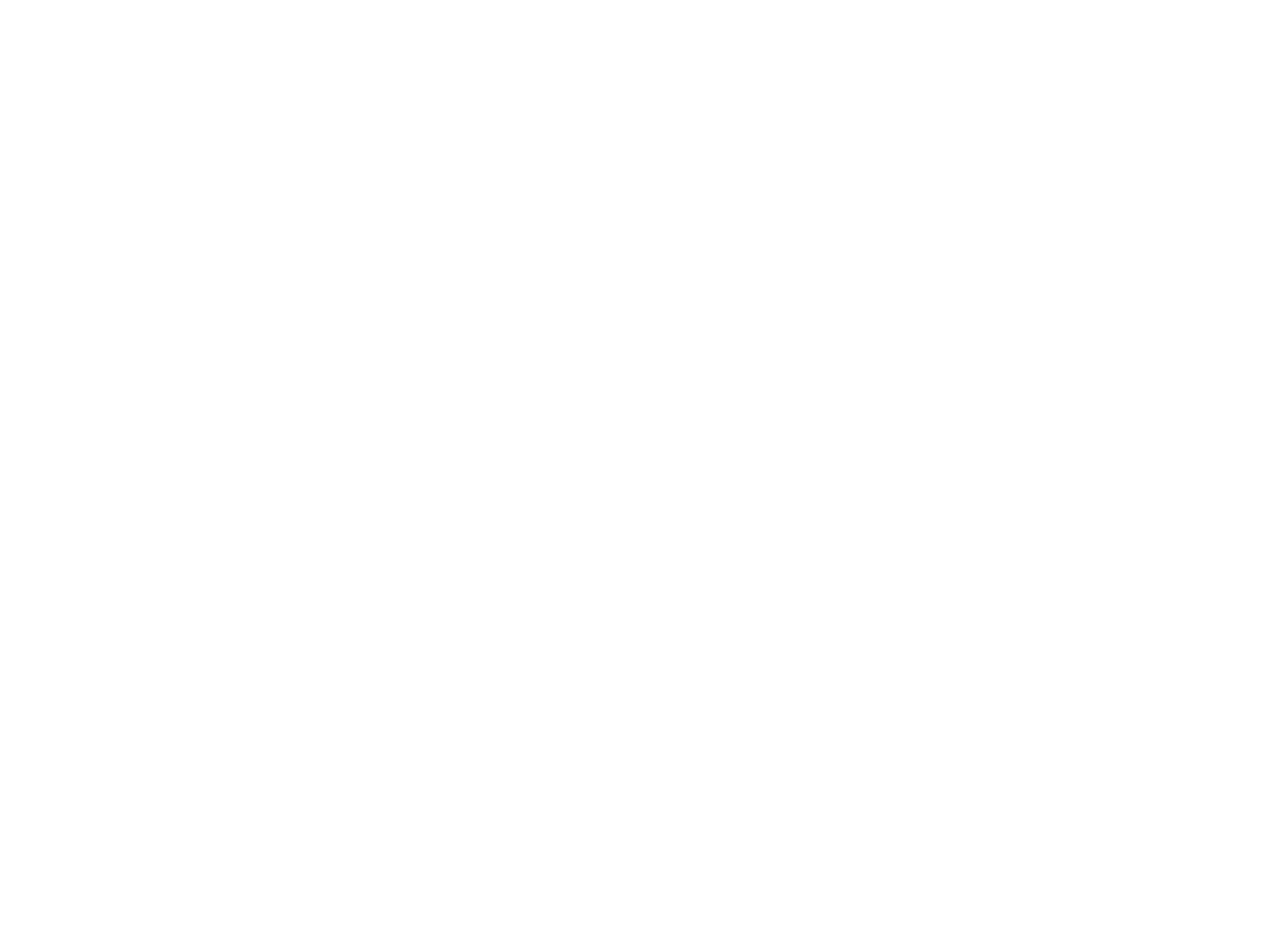
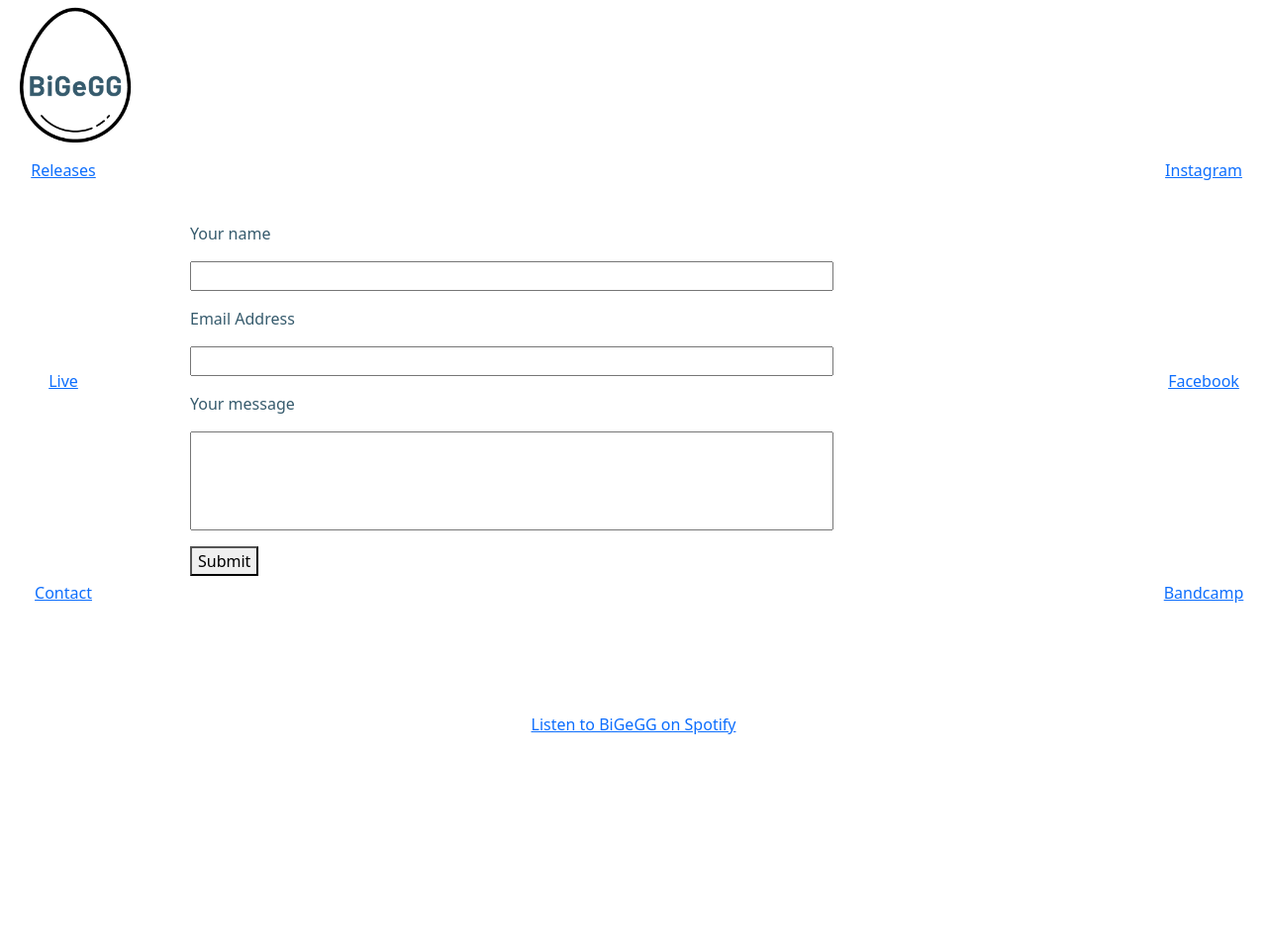
Before and after one commit to Harvey-Boonsdale/BiGeGG_Website, a plain HTML site: page contact.html in a window 1280 px wide. Shown: the whole page at 99% size. Before the commit the page ends 800 px from the top, so only its background shows below. Drawn offline with nearby package versions, Linux system fonts and the light colour scheme.

Commit message:
content added to contact

```diff
--- a/contact.html
+++ b/contact.html
@@ -0,0 +1,71 @@
+<!DOCTYPE html>
+<html lang="en">
+<head>
+    <meta charset="UTF-8">
+    <meta http-equiv="X-UA-Compatible" content="IE=edge">
+    <meta name="viewport" content="width=device-width, initial-scale=1.0">
+    <title>Document</title>
+    <!-- CSS only -->
+<link href="https://cdn.jsdelivr.net/npm/bootstrap@5.2.1/dist/css/bootstrap.min.css" rel="stylesheet" integrity="sha384-iYQeCzEYFbKjA/T2uDLTpkwGzCiq6soy8tYaI1GyVh/UjpbCx/TYkiZhlZB6+fzT" crossorigin="anonymous">
+<link rel="stylesheet" href="index.css">
+</head>
+<body>
+    <div class="appContainer">
+        <div class="header">
+            <img src="logo.png" alt="Big Egg Logo" style="height: 95%";>
+        </div>
+        <div class="aside1">
+            <div class="box1">
+                <a href="releases.html">Releases</a>
+            </div>
+            <div class="box2">
+                <a href="live.html">Live</a>
+            </div>
+            <div class="box3">
+                <a href="contact.html">Contact</a>
+            </div>
+        </div>
+        <div class="aside2">
+            <div class="aside1">
+                <div class="box1">
+                    <a href="https://www.instagram.com/bigeggmusic/" target="_blank">Instagram</a>
+                </div>
+                <div class="box2">
+                    <a href="https://www.facebook.com/bigeggbigeggbigegg" target="_blank">Facebook</a>
+                </div>
+                <div class="box3">
+                    <a href="https://bigegg.bandcamp.com/" target="_blank">Bandcamp</a>
+                </div>
+            </div>
+        </div>
+        <div class="body">
+            <p>
+                <label for="Name">Your name</label>
+            </p>
+            <p>
+                <input type="text" id="Name" name="Name" required class="input1">
+            </p>
+            <p>
+                <label for="email">Email Address</label>
+            </p>
+            <p>
+                <input type="text" id="email" name="email" required class="input1">
+            </p>
+            <p>
+                <label for="Message">Your message</label>
+            </p>
+            <p>
+                <input type="text" id="Name" name="Name" required class="input2">
+            </p>
+            <p>
+                <button>
+                    Submit
+                </button>
+            </p>
+        </div>
+        <div class="footer">
+            <a href="https://open.spotify.com/playlist/664AREfsC5ITgc0OMyTeSg?si=kyE3aehXQHqRJd7bJhDE1w&utm_source=copy-link">Listen to BiGeGG on Spotify</a>
+        </div>
+    </div>
+</body>
+</html>
--- a/index.css
+++ b/index.css
@@ -52,6 +52,17 @@ body {
     flex: 1;
 }
 
+.input1 {
+    width: 100%;
+    max-width: 650px;
+}
+
+.input2 {
+    width: 100%;
+    height: 100px;
+    max-width: 650px;
+}
+
 
 @media only screen and (min-width: 768px) {
     /* For Desktop View */
```
